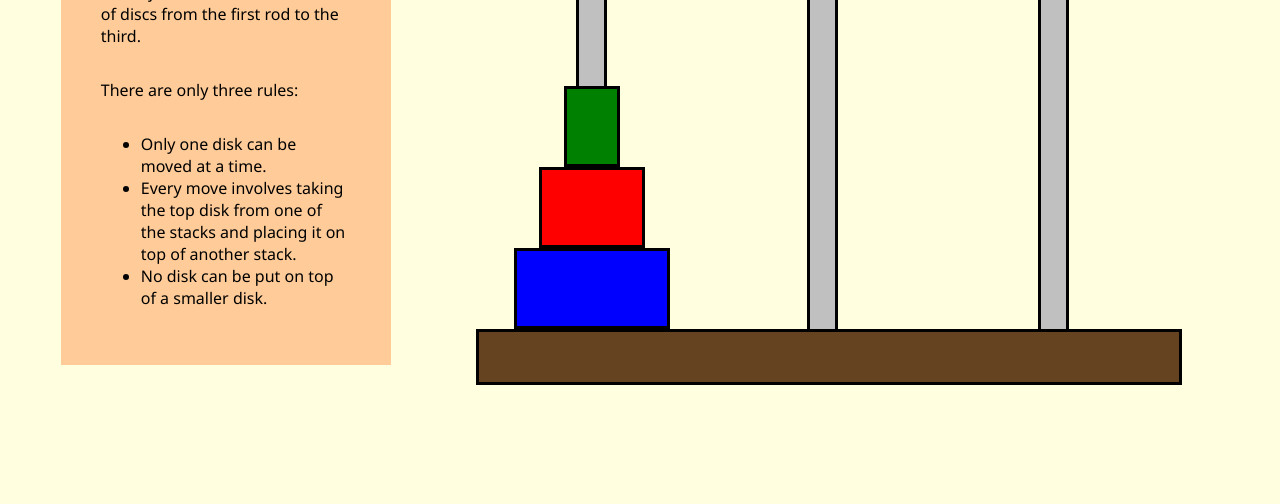
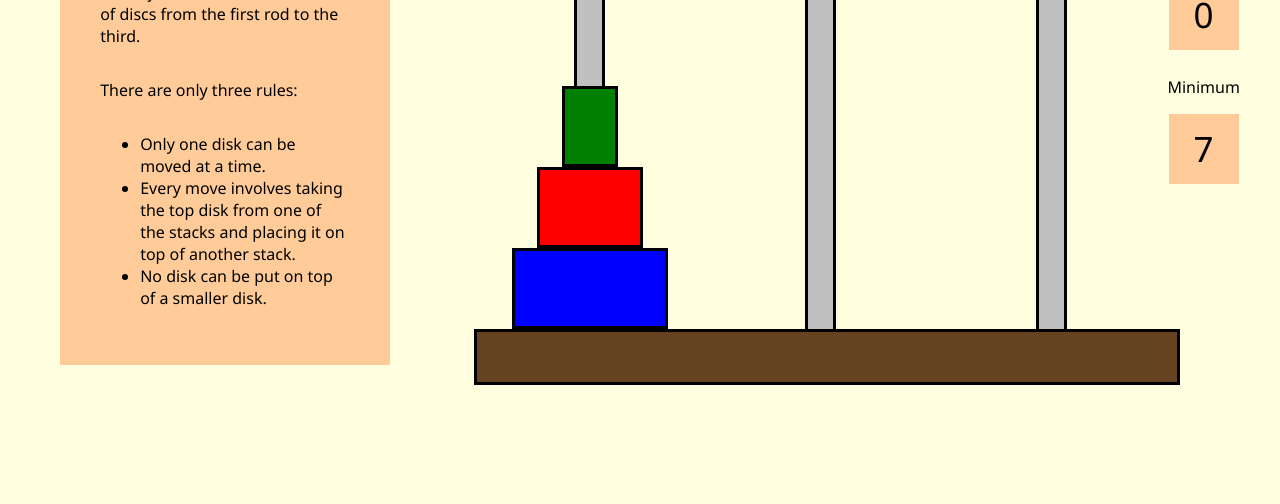
Before and after one commit to troysipp/tower-of-hanoi, a plain HTML site: page index.html in a window 1280 px wide. Shown: the part 296-800 px from the top of the page. Drawn offline with nearby package versions, Linux system fonts and the light colour scheme; a web font is replaced by a local one.

Commit message:
add minimum move div and readme markup

```diff
--- a/index.html
+++ b/index.html
@@ -33,8 +33,15 @@
           </div>
           <div class='third pole'>
           </div>
-          <div class="moveCounter">
-            00
+          <div class="scorekeeping">
+            <p>Moves</p>
+            <div class="move counter">
+              0
+            </div>
+            <p>Minimum</p>
+            <div class="move minimum">
+              7
+            </div>
           </div>
         </div>
       </div>
--- a/script.js
+++ b/script.js
@@ -1,4 +1,5 @@
 $(document).ready(function() {
+  // Set constant variables
   const firstPole = $(".first");
   const secondPole = $(".second");
   const thirdPole = $(".third");
@@ -9,12 +10,14 @@ $(document).ready(function() {
   const smallDisc = $("<div class='small disc'></div>");
   const mediumDisc = $("<div class='medium disc'></div>");
   const bigDisc = $("<div class='big disc'></div>");
+  // Set variables that update with each new move
   let currentDisc = null;
   let currentPole = null;
   let currentNumber = null;
   let poleNumber = null;
   let previousPole = null;
   let previousPoleList = [];
+  // Set move counting variables
   let moveCount = 0;
 
   // Make discs appear on first pole
@@ -34,8 +37,7 @@ $(document).ready(function() {
 
   function moveCounter() {
     moveCount += 1;
-    $(".moveCounter").text(moveCount);
-    console.log(moveCount);
+    $(".counter").text(moveCount);
   }
 
   // User should be able to select a div and select a location
@@ -168,7 +170,11 @@ $(document).ready(function() {
           discNumber = null;
           previousPoleList = [];
           if (thirdPoleList.length === 3) {
-            alert("You won the game!");
+            if (moveCount === 7) {
+              alert("You won the game in the minimal number of moves!");
+            } else {
+              alert("You won the game!");
+            }
           }
         } else {
           currentNumber = null;
--- a/style.css
+++ b/style.css
@@ -69,7 +69,13 @@ header {
   margin: 0;
 }
 
-.moveCounter {
+.scorekeeping {
+  display: flex;
+  flex-direction: column;
+  align-items: center;
+}
+
+.move {
   background-color: #ffcc99;
   width: 70px;
   height: 70px;
@@ -78,6 +84,8 @@ header {
   align-items: center;
   font-size: 35px;
   font-weight: normal;
+  margin-bottom: 10px;
+  margin-top: 0;
 }
 
 .big {
```
Also changed, not shown: README.txt.
